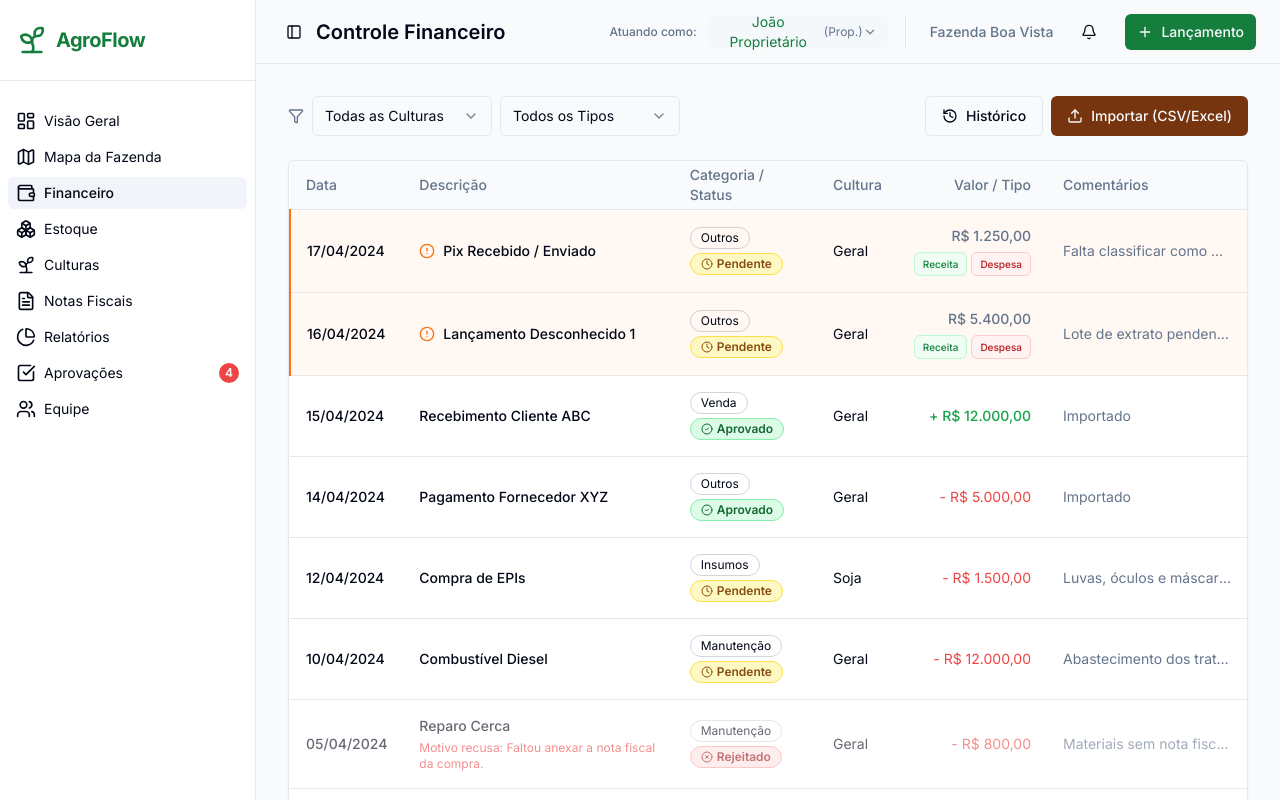
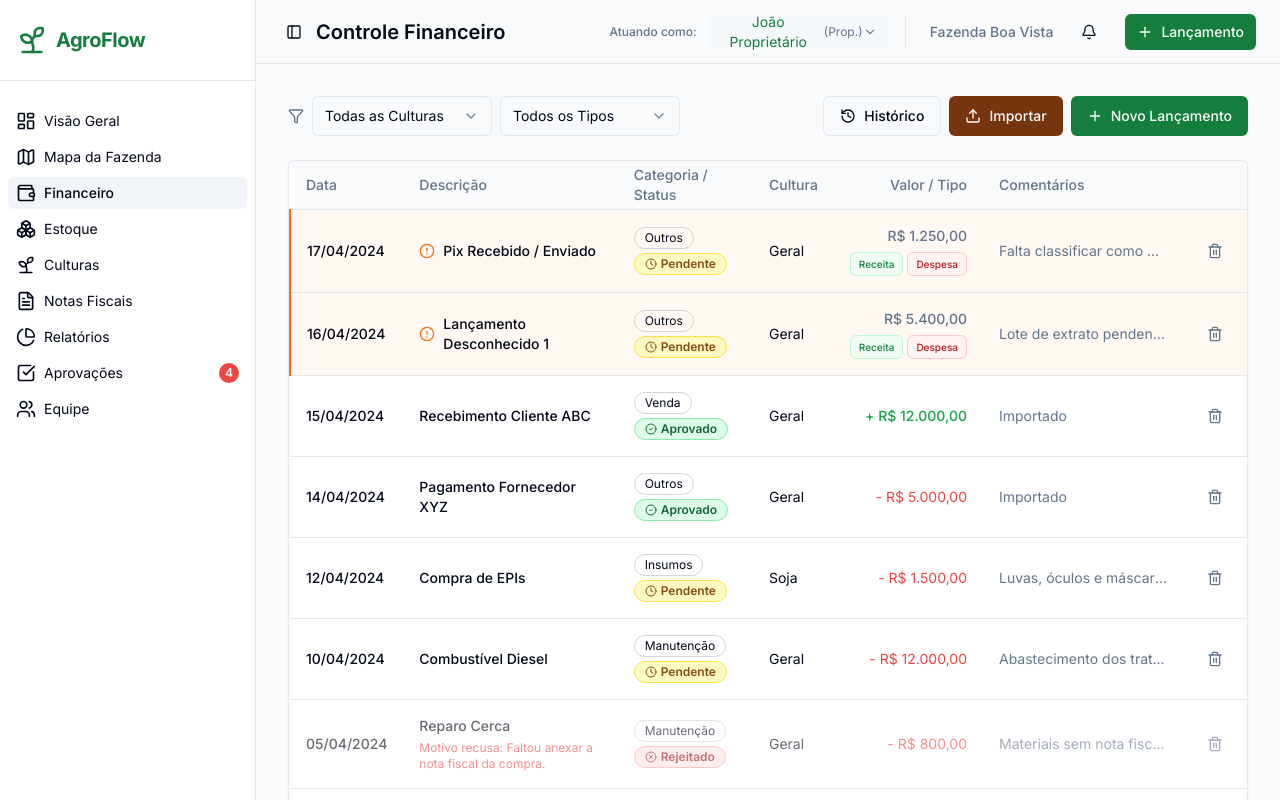
Before and after one commit to Gasparadv/controle-agro-neg-cio-nryu23s7k, a React (Vite) app: page /financeiro in a window 1280 px wide. Shown: the top 800 px of the page. Built offline with nearby package versions, Linux system fonts and the light colour scheme.

Commit message:
feat: Add and delete financial entries

```diff
--- a/src/components/financeiro/TransactionTable.tsx
+++ b/src/components/financeiro/TransactionTable.tsx
@@ -10,13 +10,14 @@ import { Badge } from '@/components/ui/badge'
 import { Button } from '@/components/ui/button'
 import { formatBRL, formatDate } from '@/lib/format'
 import { Transaction } from '@/types'
-import { Clock, CheckCircle2, XCircle, AlertCircle } from 'lucide-react'
+import { Clock, CheckCircle2, XCircle, AlertCircle, Trash2 } from 'lucide-react'
 import { cn } from '@/lib/utils'
 
 interface TransactionTableProps {
   transactions: Transaction[]
   onSelect: (tx: Transaction) => void
   onUpdateType?: (tx: Transaction, type: 'receita' | 'despesa') => void
+  onDelete?: (tx: Transaction) => void
   emptyStateMessage?: string
 }
 
@@ -24,6 +25,7 @@ export function TransactionTable({
   transactions,
   onSelect,
   onUpdateType,
+  onDelete,
   emptyStateMessage,
 }: TransactionTableProps) {
   const getStatusBadge = (status?: string) => {
@@ -64,6 +66,7 @@ export function TransactionTable({
             <TableHead>Cultura</TableHead>
             <TableHead className="text-right">Valor / Tipo</TableHead>
             <TableHead className="hidden md:table-cell">Comentários</TableHead>
+            <TableHead className="w-[50px]"></TableHead>
           </TableRow>
         </TableHeader>
         <TableBody>
@@ -148,11 +151,26 @@ export function TransactionTable({
               <TableCell className="hidden md:table-cell text-muted-foreground truncate max-w-[200px]">
                 {tx.comments || '-'}
               </TableCell>
+              <TableCell className="text-right pr-4">
+                {onDelete && (
+                  <Button
+                    variant="ghost"
+                    size="icon"
+                    onClick={(e) => {
+                      e.stopPropagation()
+                      onDelete(tx)
+                    }}
+                    className="h-8 w-8 text-muted-foreground hover:text-destructive hover:bg-destructive/10"
+                  >
+                    <Trash2 className="h-4 w-4" />
+                  </Button>
+                )}
+              </TableCell>
             </TableRow>
           ))}
           {transactions.length === 0 && (
             <TableRow>
-              <TableCell colSpan={6} className="h-24 text-center text-muted-foreground">
+              <TableCell colSpan={7} className="h-24 text-center text-muted-foreground">
                 {emptyStateMessage || 'Nenhum lançamento encontrado.'}
               </TableCell>
             </TableRow>
--- a/src/pages/Financeiro.tsx
+++ b/src/pages/Financeiro.tsx
@@ -1,5 +1,5 @@
 import { useState, useEffect } from 'react'
-import { Upload, Filter, History } from 'lucide-react'
+import { Upload, Filter, History, Plus } from 'lucide-react'
 import { Button } from '@/components/ui/button'
 import {
   Select,
@@ -16,28 +16,42 @@ import {
   PaginationNext,
   PaginationPrevious,
 } from '@/components/ui/pagination'
+import {
+  AlertDialog,
+  AlertDialogAction,
+  AlertDialogCancel,
+  AlertDialogContent,
+  AlertDialogDescription,
+  AlertDialogFooter,
+  AlertDialogHeader,
+  AlertDialogTitle,
+} from '@/components/ui/alert-dialog'
 import { TransactionTable } from '@/components/financeiro/TransactionTable'
 import { TransactionSheet } from '@/components/financeiro/TransactionSheet'
 import { FileImportModal } from '@/components/financeiro/FileImportModal'
 import { ImportHistoryModal } from '@/components/financeiro/ImportHistoryModal'
+import { QuickAddModal } from '@/components/financeiro/QuickAddModal'
 import useAgroStore from '@/stores/useAgroStore'
+import { useToast } from '@/hooks/use-toast'
 import { Transaction } from '@/types'
 
 const ITEMS_PER_PAGE = 10
 
 export default function Financeiro() {
-  const { transactions, updateTransaction } = useAgroStore()
+  const { transactions, updateTransaction, deleteTransaction } = useAgroStore()
+  const { toast } = useToast()
 
   const [filterCrop, setFilterCrop] = useState<string>('Todos')
   const [filterType, setFilterType] = useState<string>('Todos')
   const [currentPage, setCurrentPage] = useState<number>(1)
 
   const [selectedTx, setSelectedTx] = useState<Transaction | null>(null)
+  const [txToDelete, setTxToDelete] = useState<Transaction | null>(null)
   const [isSheetOpen, setIsSheetOpen] = useState(false)
   const [isImportModalOpen, setIsImportModalOpen] = useState(false)
   const [isHistoryModalOpen, setIsHistoryModalOpen] = useState(false)
+  const [isQuickAddOpen, setIsQuickAddOpen] = useState(false)
 
-  // Reset to first page when filters change
   useEffect(() => {
     setCurrentPage(1)
   }, [filterCrop, filterType])
@@ -53,14 +67,13 @@ export default function Financeiro() {
     return matchCrop && matchType
   })
 
-  // Group undefined first, then sort by date
   filteredTransactions.sort((a, b) => {
     if (a.type === 'indefinido' && b.type !== 'indefinido') return -1
     if (a.type !== 'indefinido' && b.type === 'indefinido') return 1
     return new Date(b.date).getTime() - new Date(a.date).getTime()
   })
 
-  const totalPages = Math.ceil(filteredTransactions.length / ITEMS_PER_PAGE)
+  const totalPages = Math.ceil(filteredTransactions.length / ITEMS_PER_PAGE) || 1
   const paginatedTransactions = filteredTransactions.slice(
     (currentPage - 1) * ITEMS_PER_PAGE,
     currentPage * ITEMS_PER_PAGE,
@@ -77,6 +90,20 @@ export default function Financeiro() {
       type: newType,
       amount: newType === 'despesa' ? -Math.abs(tx.amount) : Math.abs(tx.amount),
     })
+  }
+
+  const handleDeleteConfirm = () => {
+    if (txToDelete) {
+      deleteTransaction(txToDelete.id)
+      setTxToDelete(null)
+      toast({
+        title: 'Lançamento excluído',
+        description: 'O registro foi removido com sucesso.',
+      })
+      if (paginatedTransactions.length === 1 && currentPage > 1) {
+        setCurrentPage((p) => p - 1)
+      }
+    }
   }
 
   const renderPaginationItems = () => {
@@ -143,23 +170,22 @@ export default function Financeiro() {
           </div>
         </div>
 
-        <div className="flex gap-2 w-full sm:w-auto mt-2 lg:mt-0">
-          <Button
-            onClick={() => setIsHistoryModalOpen(true)}
-            variant="outline"
-            className="gap-2 flex-1 sm:flex-none"
-          >
+        <div className="grid grid-cols-2 sm:flex sm:flex-row gap-2 w-full sm:w-auto mt-2 lg:mt-0">
+          <Button onClick={() => setIsHistoryModalOpen(true)} variant="outline" className="gap-2">
             <History className="h-4 w-4" />
             <span className="hidden sm:inline">Histórico</span>
           </Button>
+          <Button onClick={() => setIsImportModalOpen(true)} variant="secondary" className="gap-2">
+            <Upload className="h-4 w-4" />
+            <span className="hidden xl:inline">Importar</span>
+            <span className="xl:hidden sm:inline hidden">Importar</span>
+          </Button>
           <Button
-            onClick={() => setIsImportModalOpen(true)}
-            variant="secondary"
-            className="gap-2 flex-1 sm:flex-none"
+            onClick={() => setIsQuickAddOpen(true)}
+            className="gap-2 col-span-2 sm:col-span-1"
           >
-            <Upload className="h-4 w-4" />
-            <span className="hidden sm:inline">Importar (CSV/Excel)</span>
-            <span className="sm:hidden">Importar</span>
+            <Plus className="h-4 w-4" />
+            <span>Novo Lançamento</span>
           </Button>
         </div>
       </div>
@@ -168,6 +194,7 @@ export default function Financeiro() {
         transactions={paginatedTransactions}
         onSelect={handleRowClick}
         onUpdateType={handleUpdateType}
+        onDelete={(tx) => setTxToDelete(tx)}
         emptyStateMessage={emptyMessage}
       />
 
@@ -208,6 +235,27 @@ export default function Financeiro() {
 
       <FileImportModal open={isImportModalOpen} onOpenChange={setIsImportModalOpen} />
       <ImportHistoryModal open={isHistoryModalOpen} onOpenChange={setIsHistoryModalOpen} />
+      <QuickAddModal open={isQuickAddOpen} onOpenChange={setIsQuickAddOpen} />
+
+      <AlertDialog open={!!txToDelete} onOpenChange={(val) => !val && setTxToDelete(null)}>
+        <AlertDialogContent>
+          <AlertDialogHeader>
+            <AlertDialogTitle>Excluir Lançamento?</AlertDialogTitle>
+            <AlertDialogDescription>
+              Tem certeza que deseja excluir este lançamento? Esta ação não pode ser desfeita.
+            </AlertDialogDescription>
+          </AlertDialogHeader>
+          <AlertDialogFooter>
+            <AlertDialogCancel>Cancelar</AlertDialogCancel>
+            <AlertDialogAction
+              onClick={handleDeleteConfirm}
+              className="bg-destructive text-destructive-foreground hover:bg-destructive/90"
+            >
+              Excluir
+            </AlertDialogAction>
+          </AlertDialogFooter>
+        </AlertDialogContent>
+      </AlertDialog>
     </div>
   )
 }
--- a/src/stores/useAgroStore.tsx
+++ b/src/stores/useAgroStore.tsx
@@ -7,6 +7,7 @@ interface AgroStoreContextType {
   addTransaction: (tx: Transaction) => void
   addTransactions: (txs: Transaction[]) => void
   updateTransaction: (tx: Transaction) => void
+  deleteTransaction: (id: string) => void
   approveTransaction: (id: string) => void
   rejectTransaction: (id: string, reason: string) => void
   addImportBatch: (batch: ImportBatch) => void
@@ -170,6 +171,10 @@ export function AgroProvider({ children }: { children: React.ReactNode }) {
     setTransactions((prev) => prev.map((item) => (item.id === tx.id ? tx : item)))
   }
 
+  const deleteTransaction = (id: string) => {
+    setTransactions((prev) => prev.filter((item) => item.id !== id))
+  }
+
   const approveTransaction = (id: string) => {
     setTransactions((prev) =>
       prev.map((item) =>
@@ -203,6 +208,7 @@ export function AgroProvider({ children }: { children: React.ReactNode }) {
         addTransaction,
         addTransactions,
         updateTransaction,
+        deleteTransaction,
         approveTransaction,
         rejectTransaction,
         addImportBatch,
```
Also changed, not shown: src/components/financeiro/QuickAddModal.tsx (+31 -8 lines), .skip.config.json, src/main.tsx (line endings or trailing spaces), vite-plugin-react-uid.js (line endings or trailing spaces).
